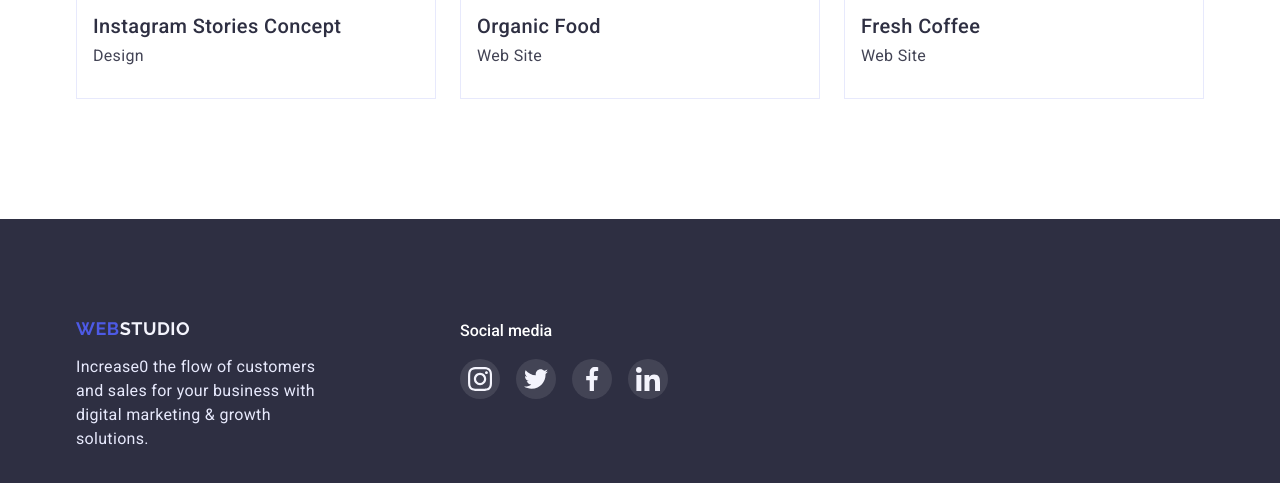
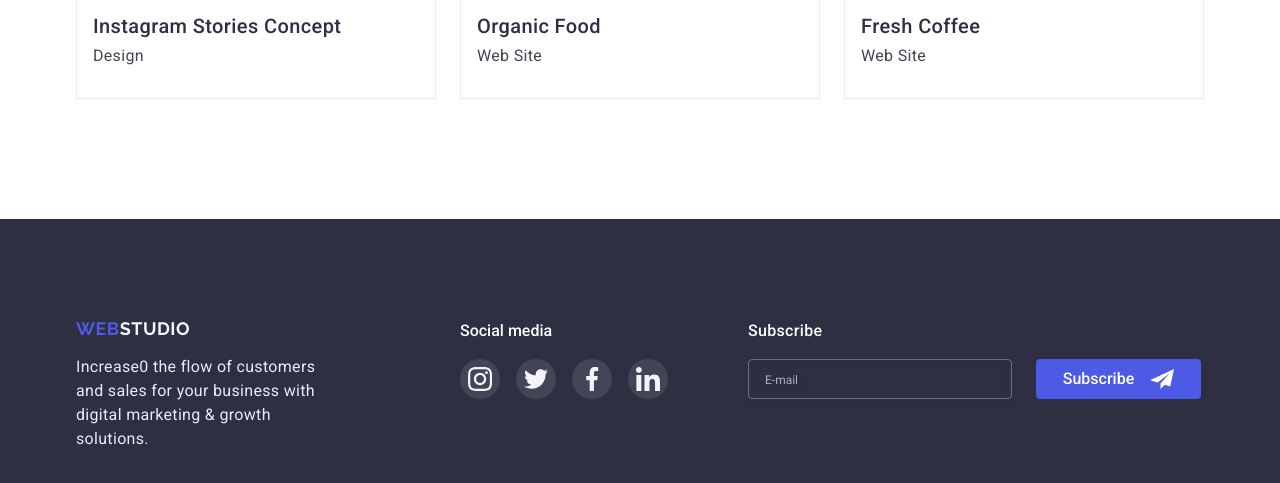
Before and after one commit to Maximus7381/goit-markup-hw-06, a plain HTML site: page portfolio-6.html in a window 1280 px wide. Shown: the part 1548-2031 px from the top of the page. Drawn offline with nearby package versions, Linux system fonts and the light colour scheme.

Commit message:
HW6 edit 28.01.2023

```diff
--- a/css/styles-6.css
+++ b/css/styles-6.css
@@ -242,14 +242,16 @@ ol {
   background: var(--primary-brandcolor);
   box-shadow: 0px 4px 4px rgba(0, 0, 0, 0.15);
   border-radius: 4px;
-  transition-property: background, box-shadow, color;
+  transition-property: background-color, box-shadow, color;
   transition-duration: 250ms;
   transition-timing-function: cubic-bezier(0.4, 0, 0.2, 1);
+  border: none;
 }
 .main-btn:hover,
 .main-btn:focus {
   color: #ffffff;
-  background: var(--text);
+  background-color: #404bbf;
+  /* background: var(--text); */
   box-shadow: 0px 1px 6px rgba(46, 47, 66, 0.08),
     0px 1px 1px rgba(46, 47, 66, 0.16), 0px 2px 1px rgba(46, 47, 66, 0.08);
 }
@@ -557,7 +559,7 @@ ol {
   font-style: normal;
   font-weight: 500;
   font-size: 16px;
-  line-height: 24px;
+  line-height: 1.5;
   letter-spacing: 0.02em;
   color: #ffffff;
   position: relative;
@@ -565,11 +567,11 @@ ol {
 
 .subscribe-form {
   display: flex;
-
 }
-/* .subscribe-name {
-  display: flex; }
-  /* align-items: center; */
+.subscribe-name {
+  display: flex;
+}
+/* align-items: center;
 
 .modal-button-subscribe {
   margin-left: 24px;
@@ -584,9 +586,8 @@ ol {
   width: 264px;
   height: 40px;
   background-color: transparent;
-
+  padding-left: 16px;
 }
-
 
 .subscribe-input::placeholder {
   font-family: "Roboto";
@@ -595,7 +596,7 @@ ol {
   font-size: 12px;
   line-height: 24px;
   color: rgba(255, 255, 255, 0.6);
-  padding-left: 16px;
+  /* padding-left: 16px; */
 }
 
 .subscribe-input:focus {
@@ -603,23 +604,15 @@ ol {
   border: 1px solid #4d5ae5;
 }
 
-.icons-subscribe {
-  position: absolute;
- /* margin-right: 50px;
- padding-right: 50px; */
- fill: #31d0aa;
-
-}
 .subscribe-button {
   display: flex;
   align-items: center;
   justify-content: center;
- position: relative;
   font-family: "Roboto";
   font-style: normal;
   font-weight: 500;
   font-size: 16px;
-  line-height: 24px;
+  line-height: 1.5;
   color: #ffffff;
   background-color: #4d5ae5;
   border-radius: 4px;
@@ -627,14 +620,35 @@ ol {
   /* 1px solid #4d5ae5; */
   width: 165px;
   height: 40px;
+  padding: 8px 24px;
+  margin-left: 24px;
+  transition-property: background-color, box-shadow;
+  transition-duration: 250ms;
+  transition-timing-function: cubic-bezier(0.4, 0, 0.2, 1);
+}
+.icons-subscribe {
+  /* position: absolute; */
+  /* fill: #31d0aa; */
+  /* margin-left: 135px;
+  /* padding-top: 10px; */
+  /* margin-top: 8px;
+  margin-bottom: 8px;  */
+  right: 0;
+  bottom: 0;
+  margin-left: 16px;
+  /* transform: translate(-50%, -50%); */
+}
+.modal-button-subscribe {
+  display: flex;
+  position: relative;
 }
 .subscribe-button:focus,
-.subscribe-button:hover
- {
+.subscribe-button:hover {
+  box-shadow: 0px 4px 4px rgba(0, 0, 0, 0.25), 0px 4px 4px rgba(0, 0, 0, 0.25);
+  border-radius: 4px;
   background-color: #404bbf;
   outline: none;
 }
-
 
 /* =========================Portfolio=================== */
 .portfolio-main {
--- a/portfolio-6.html
+++ b/portfolio-6.html
@@ -321,7 +321,31 @@
             </li>
           </ul>
         </div>
-      </div>
+
+      <div class="subscribe-footer">
+        <p class="subscribe-titl">Subscribe</p>
+        <form class="subscribe-form">
+          <label for="subscribe" class="subscribe-name">
+            <input
+              type="email"
+              class="subscribe-input"
+              name="subscribe"
+              id=""
+              placeholder="E-mail"
+            />
+            <div class="modal-button-subscribe">
+              <button type="submit" class="subscribe-button">
+                Subscribe
+
+              <svg class="icons-subscribe" width="24" height="24">
+                <use href="./images/icons.svg#icon-Plane-Subscribe"></use>
+              </svg>
+            </button>
+            </div>
+          </div>
+          </div>
+          </label>
+        </form>
     </footer>
   </body>
 </html>
```
Also changed, not shown: index.html (+7 -6 lines).
